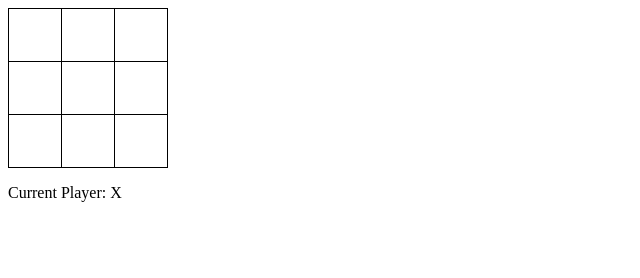
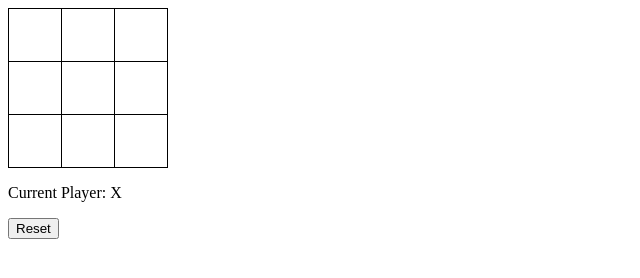
Before and after one commit to Kterlecki/Tic-tac-toe-js, a plain HTML site: page index.html in a window 1280 px wide. Shown: the whole page, without its empty margins (0-640 px from the left). Drawn offline with Linux system fonts and the light colour scheme.

Commit message:
Game reset functionality

```diff
--- a/index.html
+++ b/index.html
@@ -26,6 +26,7 @@
     </table>
 
     <p id="currentPlayer">Current Player: X</p>
+    <button onclick="resetGame()">Reset</button>
     <script src="script.js">
 
     </script>
--- a/script.js
+++ b/script.js
@@ -15,3 +15,14 @@ function updateCurrentPlayerText(){
     const currentPlayerElement = document.getElementById("currentPlayer");
     currentPlayerElement.textContent = "Current Player :" + currentPlayer
 }
+
+function resetGame(){
+    const cells = document.querySelectorAll("table td");
+    cells.forEach((cell) => {
+        cell.textContent = "";
+    });
+
+    currentPlayer = "X";
+    updateCurrentPlayerText();
+}
+// reset button for the grid so thhat you can re enter stuff
```
